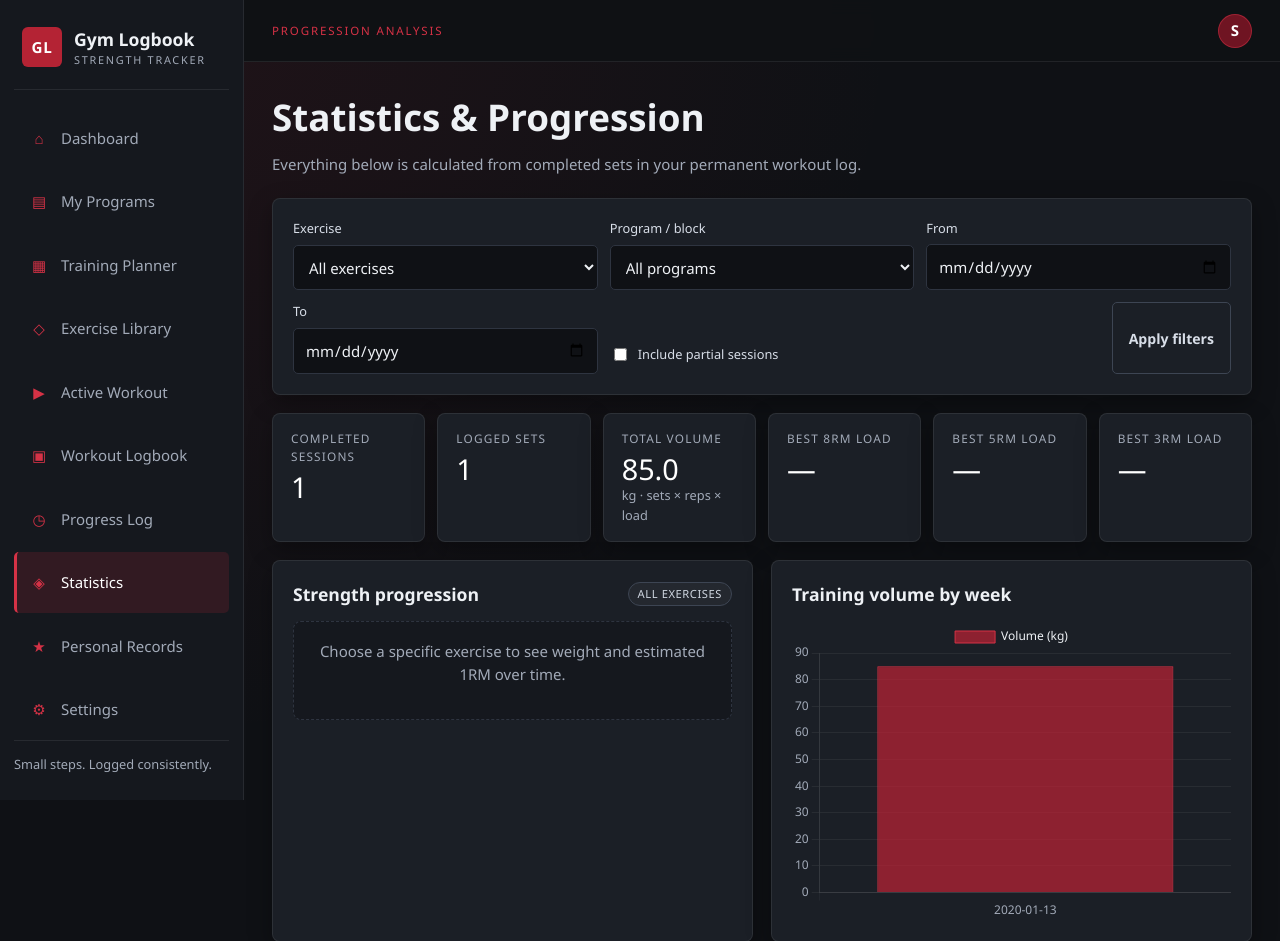
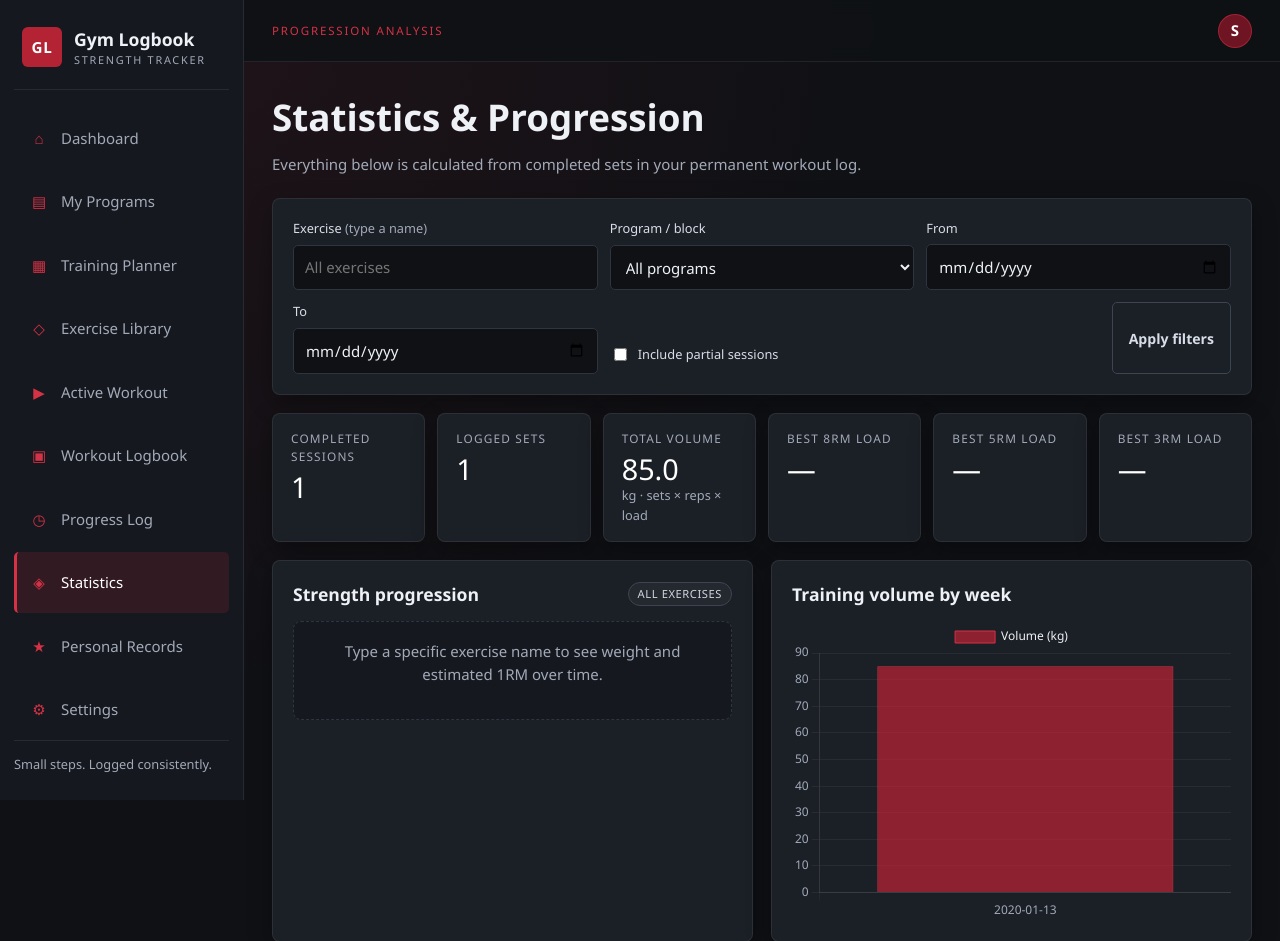
Before and after one commit to NielMSwartz/Gym-app, a Flask app: page /statistics in a window 1280 px wide. Shown: the top 941 px of the page. Run offline with Flask 3, Linux system fonts and the light colour scheme; tables that the repository leaves empty hold one stand-in row (values such as "Sample post").

Commit message:
Replace statistics exercise dropdown with typed name

```diff
--- a/gymlog/routes/stats.py
+++ b/gymlog/routes/stats.py
@@ -15,7 +15,7 @@ from ..analytics import (
     volume_by_week,
     volume_by_workout,
 )
-from ..models import Exercise, Program, WorkoutExercise, WorkoutSession
+from ..models import Program, WorkoutExercise, WorkoutSession
 from ..utils import get_bool_setting, get_float_setting, parse_date
 from .helpers import active_program, current_user
 
@@ -28,8 +28,10 @@ def _filters(user_id: int) -> dict:
         include_partial = get_bool_setting(user_id, "include_partial_in_stats", False)
     else:
         include_partial = include_partial == "1"
+    exercise_key, exercise_label = _resolve_exercise(user_id, request.args.get("exercise", ""))
     return {
-        "exercise_key": request.args.get("exercise", "").strip(),
+        "exercise_key": exercise_key,
+        "exercise_label": exercise_label,
         "program_id": request.args.get("program_id", type=int),
         "date_from": request.args.get("from", ""),
         "date_to": request.args.get("to", ""),
@@ -48,6 +50,27 @@ def _exercise_options(user_id: int) -> list[dict]:
     for we in rows:
         seen.setdefault(we.exercise_key, we.exercise_name_snapshot)
     return [{"key": key, "name": name} for key, name in sorted(seen.items(), key=lambda item: item[1])]
+
+
+def _resolve_exercise(user_id: int, raw: str) -> tuple[str, str]:
+    """Turn a manually typed exercise name into a stats exercise key.
+
+    Older sessions may be linked to library exercises and use numeric keys,
+    while manually entered exercises use ``name:<name>`` keys. Matching by the
+    typed name supports both without requiring a dropdown.
+    """
+    value = str(raw or "").strip()
+    if not value:
+        return "", ""
+
+    folded = value.casefold()
+    for option in _exercise_options(user_id):
+        if folded == option["name"].casefold() or value == option["key"]:
+            return option["key"], option["name"]
+
+    if value.startswith("name:"):
+        return value, value[5:]
+    return f"name:{value}", value
 
 
 def build_stats_payload(user_id: int, filters: dict) -> dict:
@@ -111,7 +134,6 @@ def index():
         "statistics/index.html",
         payload=payload,
         programs=programs,
-        exercises=_exercise_options(user.id),
         filters=filters,
     )
 
--- a/gymlog/templates/statistics/index.html
+++ b/gymlog/templates/statistics/index.html
@@ -8,10 +8,7 @@
 
 <section class="card" style="margin-bottom:18px">
   <form class="form-row-3" method="get">
-    <div class="field"><label for="exercise">Exercise</label><select id="exercise" name="exercise">
-      <option value="">All exercises</option>
-      {% for item in exercises %}<option value="{{ item.key }}" {% if filters.exercise_key == item.key %}selected{% endif %}>{{ item.name }}</option>{% endfor %}
-    </select></div>
+    <div class="field"><label for="exercise">Exercise <span class="muted">(type a name)</span></label><input id="exercise" name="exercise" value="{{ filters.exercise_label }}" placeholder="All exercises"></div>
     <div class="field"><label for="program_id">Program / block</label><select id="program_id" name="program_id">
       <option value="">All programs</option>
       {% for item in programs %}<option value="{{ item.id }}" {% if filters.program_id == item.id %}selected{% endif %}>{{ item.name }}</option>{% endfor %}
@@ -37,11 +34,11 @@
 {% else %}
 <div class="chart-grid">
   <section class="card">
-    <div class="card-header"><h3>Strength progression</h3><span class="badge">{{ filters.exercise_key or 'All exercises' }}</span></div>
+    <div class="card-header"><h3>Strength progression</h3><span class="badge">{{ filters.exercise_label or 'All exercises' }}</span></div>
     {% if filters.exercise_key and payload.strength %}
       <div class="chart-box"><canvas id="strength-chart"></canvas></div>
     {% else %}
-      <div class="empty-state" style="padding:18px"><p>Choose a specific exercise to see weight and estimated 1RM over time.</p></div>
+      <div class="empty-state" style="padding:18px"><p>Type a specific exercise name to see weight and estimated 1RM over time.</p></div>
     {% endif %}
   </section>
 
```
Also changed, not shown: tests/test_app.py (+10 -1 lines).
